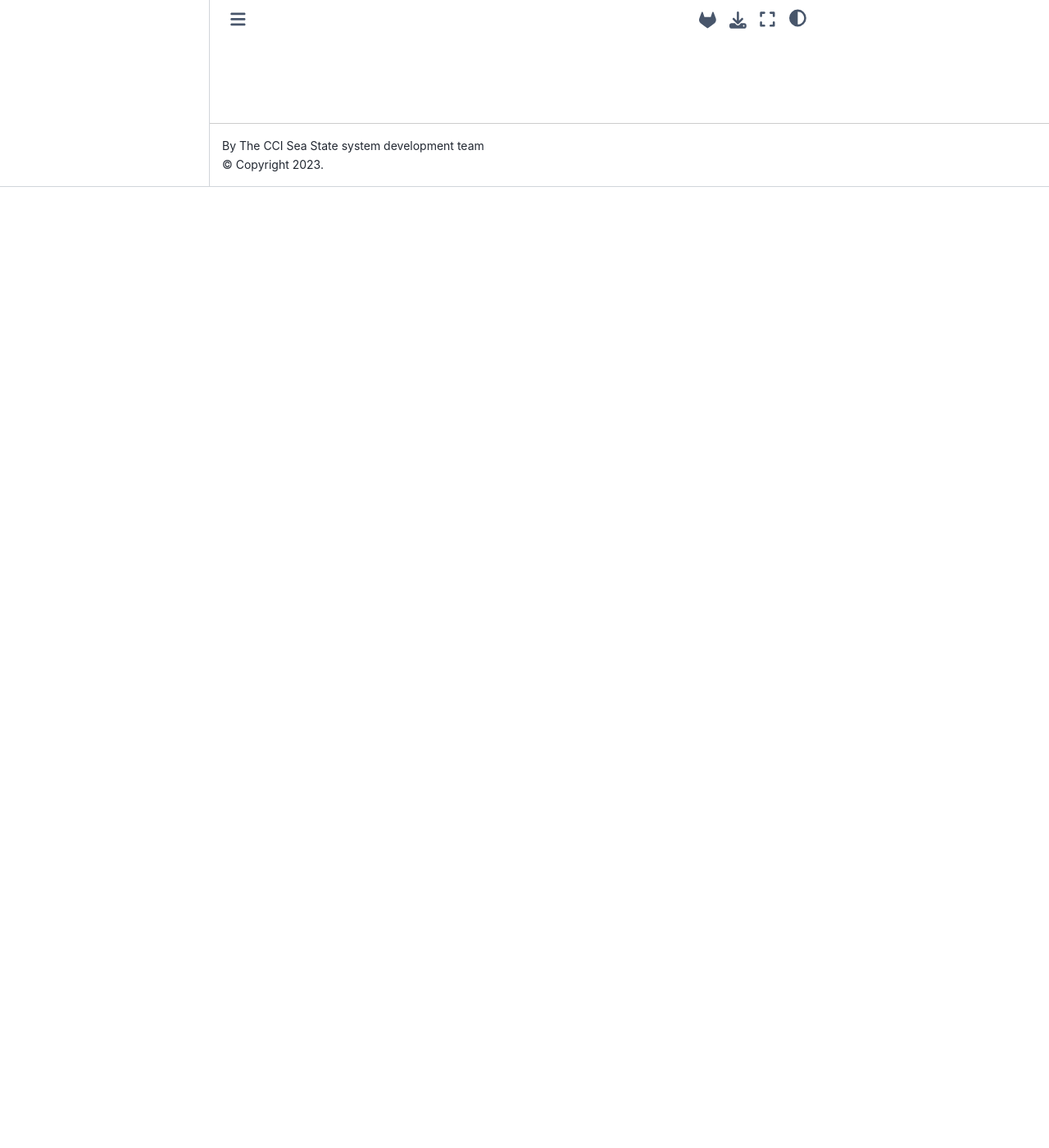
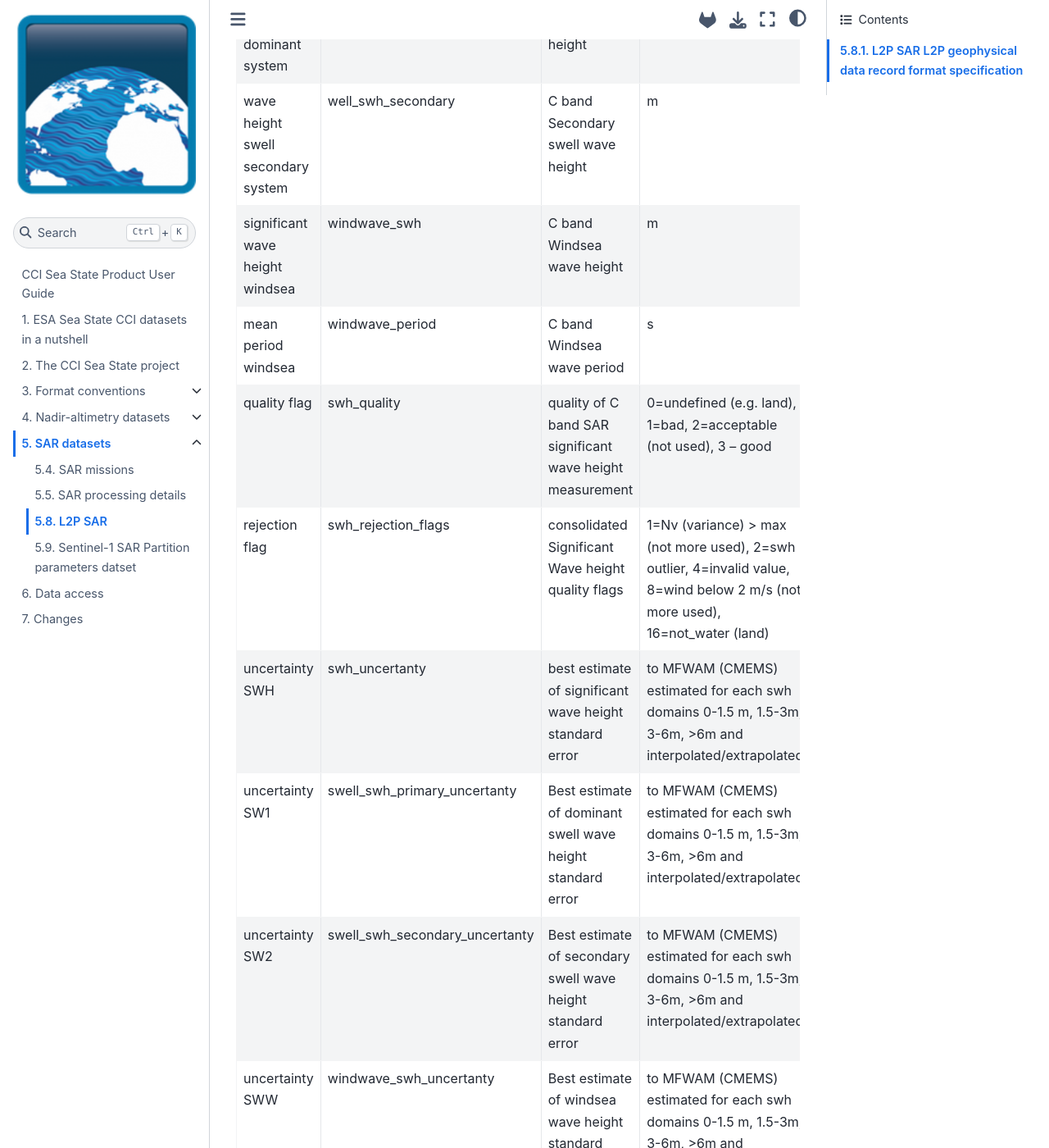
Before and after one commit to umr-lops/cci-seastate-pum, a Jupyter Book: the page built from sar/sar_dlr_l2p.md, in a window 1280 px wide and 1400 px high, scrolled down 1172 px. Shown: the whole window at 82% size. Built offline with Jupyter Book 1.0.4 settings and Sphinx 7.4.7 and the Sphinx Book theme 1.1.4, drawn with Linux system fonts in a browser that asks for light colours; some of the changed text lies outside the part shown.

Commit message:
Edit sar_dlr_l2p.md

````diff
--- a/sar/sar_dlr_l2p.md
+++ b/sar/sar_dlr_l2p.md
@@ -1,5 +1,34 @@
 # L2P  SAR
 
 The SAR L2P products are:
-- along-track files for S1 wave (averaged values for each 20x20 km imagette acquired each 100 km)
-- sea state rastered fields (mesh 5 km for S1 IW and 17.5 km for S1 EW)
+- along-track files for S1 wave mode WV (averaged values for each 20x20 km imagette acquired each 100 km)
+- sea state rastered fields with mesh of 5 km for S1 IW and 17.5 km for S1 EW.
+
+
+## L2P  SAR L2P geophysical data record format specification
+
+The Table provides an overview of the CCI Sea State L2P environment (geophysical) data record within a L2P file (DLR_OCN).
+
+```{table} Summary description of CCI Sea State L2P geophysical data records SAR (DLR_OCN)
+:name: dlr_products
+|                     |       Abb. in netCDF product    | Description in netCDF product                               |       Unit/Meaning                       |
+|---------------------|---------------------------------|-------------------------------------------------------------|------------------------------------------|
+| total significant wave height    | swh                | total C band significant wave height                        | m                                        |
+| mean wave period   Tm0-1         | Tm0                | C band Mean wave period                                     | s                                        |
+| first moment wave period         | Tm1                | C band First moment period                                  | s
+| second moment wave period        | Tm2                | C band Second moment period                                 | s
+| wave height swell dominant system | swell_swh_primary | C band Dominant swell wave height                           | m
+| wave height swell secondary system |	well_swh_secondary  | C band Secondary swell wave height                      | m
+| significant wave height windsea  |	windwave_swh    |C band Windsea wave height                                   | m
+| mean period windsea |	windwave_period                 | C band Windsea wave period                                  | s
+| quality flag        | swh_quality                     | quality of C band SAR significant wave height measurement   | 0=undefined (e.g. land),    1=bad,   2=acceptable (not used),    3 – good |
+| rejection flag      | swh_rejection_flags             | consolidated Significant Wave height quality flags          | 1=Nv (variance) > max (not more used), 2=swh outlier, 4=invalid value, 8=wind below 2 m/s (not more used),  16=not_water (land) |
+| uncertainty SWH     | swh_uncertanty                  | best estimate of significant wave height standard error     | to MFWAM (CMEMS) estimated for each swh domains 0-1.5 m, 1.5-3m, 3-6m, >6m and interpolated/extrapolated |
+| uncertainty SW1     | swell_swh_primary_uncertanty    | Best estimate of dominant swell wave height standard error  | to MFWAM (CMEMS) estimated for each swh domains 0-1.5 m, 1.5-3m, 3-6m, >6m and interpolated/extrapolated |
+| uncertainty SW2     | swell_swh_secondary_uncertanty  | Best estimate of secondary swell wave height standard error | to MFWAM (CMEMS) estimated for each swh domains 0-1.5 m, 1.5-3m, 3-6m, >6m and interpolated/extrapolated |
+| uncertainty SWW     | windwave_swh_uncertanty         | Best estimate of windsea wave height standard error         | to MFWAM (CMEMS) estimated for each swh domains 0-1.5 m, 1.5-3m, 3-6m, >6m and interpolated/extrapolated |
+| uncertainty Tm0     | Tm0_uncertanty                  | Best estimate of mean wave period standard error            | to MFWAM (CMEMS) estimated for each swh domains 0-4 s, 4-7 s, 7-10s, >10 s and interpolated/extrapolated |
+| uncertainty Tm1     | Tm1_uncertanty                  | Best estimate of first moment wave period standard error    | to WW3 estimated for each swh domains 0-4 s, 4-7 s, 7-10s, >10 s and interpolated/extrapolated |
+| uncertainty Tm2     | Tm2_uncertanty                  | Best estimate of second moment wave period standard error   | to MFWAM (CMEMS) estimated for each swh domains 0-4 s, 4-7 s, 7-10s, >10 s and interpolated/extrapolated |
+| uncertainty Tmw     | windwave_period_uncertanty      | Best estimate of mean period windsea standard error         | to MFWAM (CMEMS) estimated for each swh domains 0-4 s, 4-7 s, 7-10s, >10 s and interpolated/extrapolated |
+```
````
